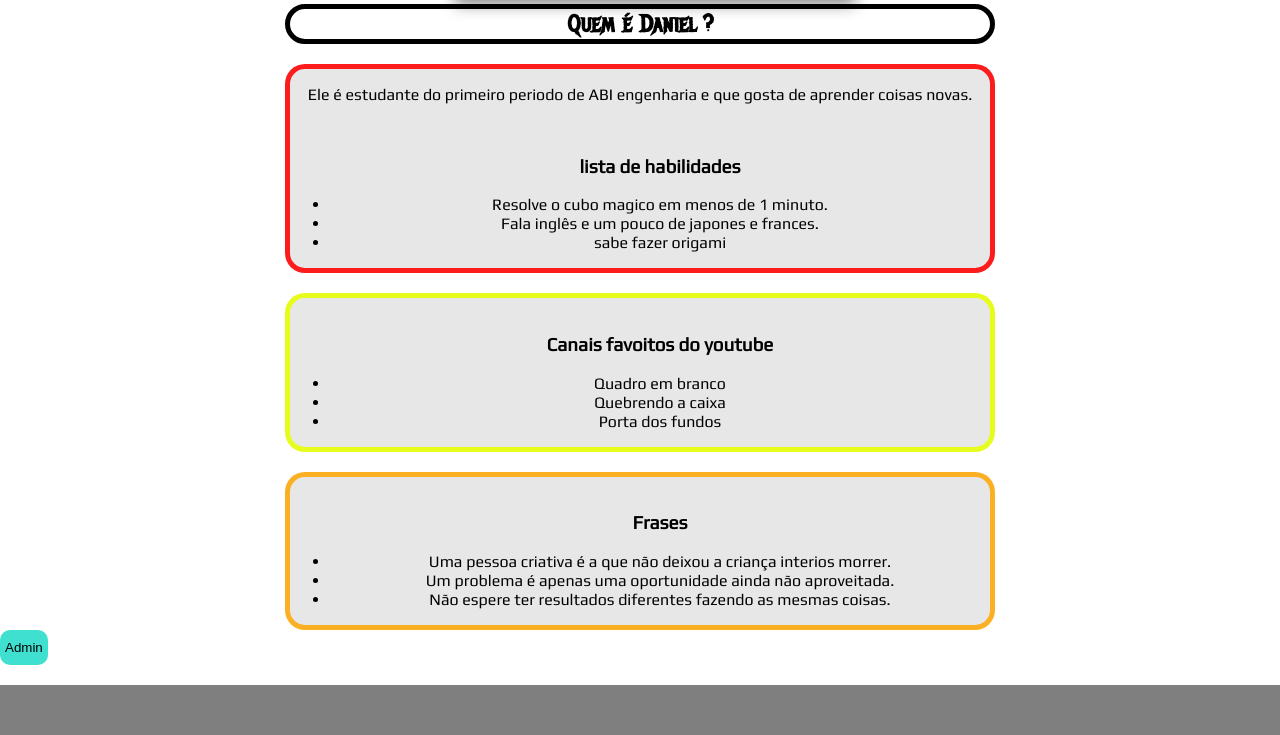
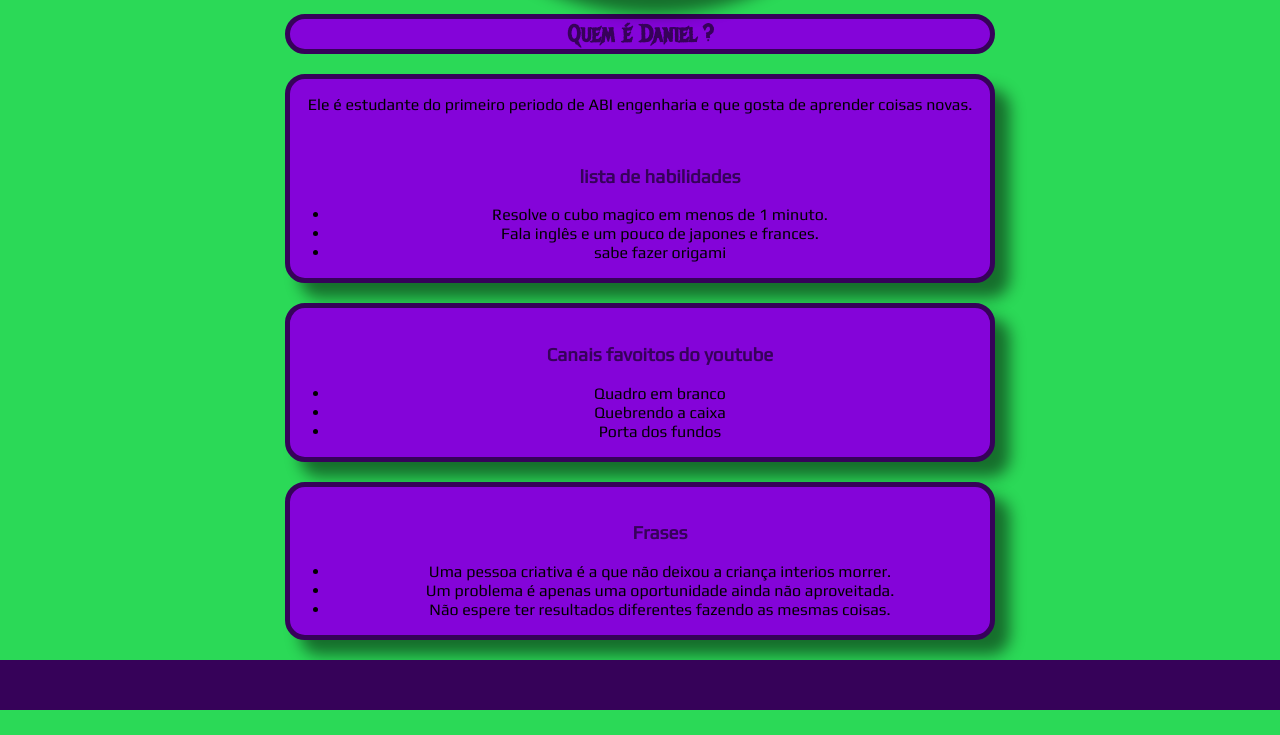
Before and after one commit to DanielFrancaContaGit/Desafio_treinamento_Django, a Django app: page / in a window 1280 px wide. Shown: the part 443-1178 px from the top of the page. After the commit the page ends 1153 px from the top, so only its background shows below. Run offline with Django 3.2, Linux system fonts and the light colour scheme; data that the repository does not hold is empty; some web fonts are replaced.

Commit message:
alterecao

```diff
--- a/core/admin.py
+++ b/core/admin.py
@@ -1,8 +1,10 @@
 from django.contrib import admin
 from .models import Canais
 from .models import Frases
+from .models import Habilidades
 
 # Register your models here.
 
 admin.site.register(Canais)
 admin.site.register(Frases)
+admin.site.register(Habilidades)
--- a/core/models.py
+++ b/core/models.py
@@ -13,3 +13,9 @@ class Frases(models.Model):
 
     def __str__(self):
         return self.frase
+
+class Habilidades(models.Model):
+    habilidade = models.CharField(max_length=100)
+
+    def __str__(self):
+        return self.habilidade
--- a/core/views.py
+++ b/core/views.py
@@ -2,6 +2,7 @@ from django.shortcuts import render
 from django.views import generic
 from .models import Canais
 from .models import Frases
+from .models import Habilidades
 
 # Create your views here.
 
@@ -12,4 +13,5 @@ class HomeViews(generic.TemplateView):
         context = super().get_context_data(**kwargs)
         context['Canais'] = Canais.objects.all()
         context['Frases'] = Frases.objects.all()
+        context['Habilidade'] = Habilidades.objects.all()
         return context
--- a/static/css/home.css
+++ b/static/css/home.css
@@ -1,16 +1,22 @@
 body{
     margin: 0%;
+    background-color: #2BD957;
 }
 
-div{
-    background: rgba(0, 0, 0, 0.5);
+nav{
+    display: flex;
+    background: #360259;
     height: 50px;
+    justify-content: flex-end;
+    align-content: center;
+    box-shadow: 15px 15px 15px rgba(0, 0, 0, 0.493);
 }
+
 h1{
     font-family: 'Yeon Sung', cursive;
     font-family: 'Play', sans-serif;
     font-family: 'Metal Mania', cursive;
-    color: rgba(0, 0, 255, 0.548);
+    color: #360259;
     text-align: center;
 }
 
@@ -18,12 +24,18 @@ h2{
     font-family: 'Yeon Sung', cursive;
     font-family: 'Play', sans-serif;
     font-family: 'Metal Mania', cursive;
-    border: 5px solid black;
+    border: 5px solid #360259;
     border-radius: 20px;
     text-align: center;
+    color: #360259;
     width: 700PX;
     margin: auto;
     margin-top: 15px;
+    background-color: #8404D9;
+}
+h3{
+    color: #360259;
+
 }
 
 p{
@@ -40,8 +52,9 @@ li{
     text-align: center;
 }
 .foto{
-    /*margin-left: 725px;*/
     box-shadow: 15px 15px 15px rgba(0, 0, 0, 0.493);
+    border-radius: 50%;
+    border:5px solid #360259;
 }
 
 .s1{
@@ -53,44 +66,52 @@ li{
     display: flex;
     justify-content: center;
     flex-direction: column;
-    border: 5PX solid rgba(255, 0, 0, 0.877);
+    border: 5PX solid #360259;
     width: 700px;
     margin:auto;
     margin-top: 20px;
     border-radius: 20px;
     background: rgba(0, 0, 0, 0.096);
+    background-color: #8404D9;
+    box-shadow: 15px 15px 15px rgba(0, 0, 0, 0.493);
 }
 
 .s3{
     display: flex;
     justify-content: center;
     flex-direction: column;
-    border: 5PX solid rgba(229, 255, 0, 0.877);
+    border: 5PX solid #360259;
     width: 700px;
     margin:auto;
     margin-top: 20px;
     border-radius: 20px;
-    background: rgba(0, 0, 0, 0.096);
+    background-color: #8404D9;
+    box-shadow: 15px 15px 15px rgba(0, 0, 0, 0.493);
 }
 .s4{
     display: flex;
     justify-content: center;
     flex-direction: column;
-    border: 5PX solid rgba(255, 166, 0, 0.842);
+    border: 5PX solid #360259;
     width: 700px;
     margin:auto;
     margin-top: 20px;
     border-radius: 20px;
-    background: rgba(0, 0, 0, 0.096);
+    background-color: #8404D9;
+    box-shadow: 15px 15px 15px rgba(0, 0, 0, 0.493);
 }
 .admin-button {
     text-decoration: none;
     padding: 10px 5px;
-    background-color: turquoise;
-    border: none;
-    border-radius: 10px;
+    background-color: #2BD957;
+    border: 5px solid #360259;
+    border-radius: 15px;
     color: black;
+    width: 100px;
+
 }
 footer{
     margin-top: 20px;
+    background:#360259;
+    height: 50px;
 }
--- a/templates/home.html
+++ b/templates/home.html
@@ -11,21 +11,24 @@
     <title>Document</title>
 </head>
 <body>
-    <div></div>
+    <nav>
+       <button class="admin-button" onclick="window.location.replace('/admin')">Ir para admi</button>
+    </nav>
     <h1>Daniel França</h1>
     <section class="s1">
             <img class="foto" src="https://lh3.googleusercontent.com/-c9KNZ5EMISI/XarkR139u8I/AAAAAAAAAEI/grbDNvI4A1sHKngqpoWGl0kzU3oSwk4JgCEwYBhgL/w140-h140-p/2019-10-19.jpg" alt="Qualquer coisa">
-
     </section>
     <h2>Quem é Daniel ?</h2>
     <section class="s2">
-
         <p>Ele é estudante do primeiro periodo de ABI engenharia e que gosta de aprender coisas novas.</p>
         <ul>
             <h3>lista de habilidades</h3>
             <li>Resolve o cubo magico em menos de 1 minuto.</li>
             <li>Fala inglês e um pouco de japones e frances.</li>
             <li>sabe fazer origami</li>
+            {% for habilidade in habilidades %}
+            <li>{{ habilidade }}</li>
+            {% endfor %}
         </ul>
     </section>
     <section class="s3">
@@ -35,7 +38,7 @@
             <li>Quebrendo a caixa </li>
             <li>Porta dos fundos</li>
             {% for canal in Canais %}
-            <h1>{{ canal }} </h1>
+            <li>{{ canal }}</li>
             {% endfor %}
         </ul>
     </section>
@@ -46,14 +49,10 @@
             <li>Um problema é apenas uma oportunidade ainda não aproveitada.</li>
             <li>Não espere ter resultados diferentes fazendo as mesmas coisas. </li>
             {% for frase in Frases %}
-            <h1> {{ frase }} </h1>
+            <li> {{ frase }}</li>
             {% endfor %}
-
         </ul>
     </section>
-    <button class="admin-button" onclick="window.location.replace('/admin')">Admin</button>
-    <footer>
-        <div></div>
-    </footer>
+    <footer></footer>
 </body>
 </html>
```
Also changed, not shown: core/migrations/0005_habilidades.py (added). Lines whose indentation alone changed are shown as unchanged.
